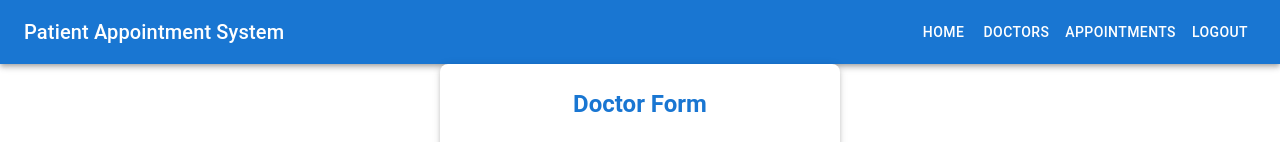
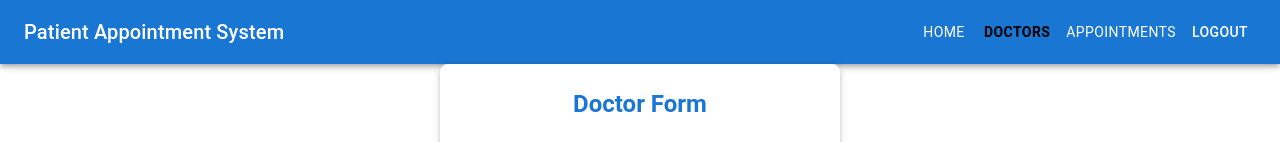
Before and after one commit to Vaibhavvvvvvvvv/fullcalender_react, a React (Vite) app: page /doctors in a window 1280 px wide. Shown: the top 142 px of the page. Built offline with nearby package versions, Linux system fonts and the light colour scheme; no server answers; sample sign-in values are in the browser's storage.

Commit message:
Implement Firestore integration for appointment and doctor forms, adding async submission and error handling

```diff
--- a/src/Component/AppointmentForm.jsx
+++ b/src/Component/AppointmentForm.jsx
@@ -1,7 +1,8 @@
 import React, { useState } from "react";
 import { Box, TextField, Button, MenuItem, Typography } from "@mui/material";
-import { v4 as uuidv4 } from "uuid";
-
+import { db } from "../firebase"; // Import Firestore instance
+import { collection, addDoc } from "firebase/firestore";
+import {v4 as uuidv4} from "uuid"
 const AppointmentForm = ({ events, setEvents, doctors = [] }) => {
   const [email, setEmail] = useState("");
   const [name, setName] = useState("");
@@ -9,7 +10,7 @@ const AppointmentForm = ({ events, setEvents, doctors = [] }) => {
   const [appointmentTime, setAppointmentTime] = useState("");
   const [errors, setErrors] = useState({});
 
-  const handleAppointment = () => {
+  const handleAppointment = async () => {
     const newErrors = {};
     if (!email) newErrors.email = "Email is required";
     if (!name) newErrors.name = "Name is required";
@@ -27,8 +28,15 @@ const AppointmentForm = ({ events, setEvents, doctors = [] }) => {
       start: appointmentTime,
       end: appointmentTime,
       resourceId: doctor,
+      email: email,
     };
 
+    try {
+      // Add appointment to Firebase Firestore
+      const docRef = await addDoc(collection(db, "appointments"), newEvent);
+      console.log("Appointment added with ID:", docRef.id);
+
+      // Update local state and storage
       const updatedEvents = [...events, newEvent];
       setEvents(updatedEvents);
       localStorage.setItem("events", JSON.stringify(updatedEvents));
@@ -39,6 +47,9 @@ const AppointmentForm = ({ events, setEvents, doctors = [] }) => {
       setDoctor("");
       setAppointmentTime("");
       setErrors({});
+    } catch (error) {
+      console.error("Error adding appointment: ", error);
+    }
   };
 
   return (
--- a/src/Component/DoctorForm.jsx
+++ b/src/Component/DoctorForm.jsx
@@ -1,20 +1,35 @@
 import React, { useState } from "react";
 import { TextField, Button, Box, Typography } from "@mui/material";
+import { db } from "../firebase"; // Import Firestore instance
+import { collection, addDoc } from "firebase/firestore";
 
 const DoctorForm = ({ doctors = [], setDoctors }) => {
   const [drId, setDrId] = useState("");
   const [drName, setDrName] = useState("");
 
-  const handleSubmit = () => {
+  const handleSubmit = async () => {
     if (drId && drName) {
       const newDoctor = { id: drId, title: drName };
-      const updatedDoctors = [...doctors, newDoctor];
-      setDoctors(updatedDoctors);
-      localStorage.setItem("doctors", JSON.stringify(updatedDoctors));
-      setDrId("");
-      setDrName("");
+
+      try {
+        // Add doctor to Firestore
+        const docRef = await addDoc(collection(db, "doctors"), newDoctor);
+        console.log("Doctor added with ID:", docRef.id);
+
+        // Update local state and storage
+        const updatedDoctors = [...doctors, newDoctor];
+        setDoctors(updatedDoctors);
+        localStorage.setItem("doctors", JSON.stringify(updatedDoctors));
+
+        // Reset form
+        setDrId("");
+        setDrName("");
+      } catch (error) {
+        console.error("Error adding doctor: ", error);
+      }
     }
   };
+
 
   return (
     <Box
--- a/src/Component/Navbar.jsx
+++ b/src/Component/Navbar.jsx
@@ -1,10 +1,11 @@
 import React from "react";
 import { AppBar, Toolbar, Typography, Button, Box } from "@mui/material";
-import { Link, useNavigate } from "react-router-dom";
+import { Link, useNavigate,useLocation } from "react-router-dom";
 import { useAuth } from "../AuthContext";
 
 const Navbar = () => {
   const navigate = useNavigate();
+  const location = useLocation();
   const { currentUser, logout } = useAuth();
 
   const handleLogout = async () => {
@@ -16,6 +17,13 @@ const Navbar = () => {
     }
   };
 
+  const getButtonStyle = (path) => ({
+    backgroundColor: location.pathname === path ? "transparent" : "inherit",
+    color: location.pathname === path ? "black" : "inherit",
+    fontWeight: location.pathname === path ? "bold" : "normal",
+  });
+
+
   return (
     <AppBar position="static">
       <Toolbar>
@@ -26,13 +34,13 @@ const Navbar = () => {
           {currentUser ? (
             // Show these buttons when the user is authenticated
             <>
-              <Button color="inherit" component={Link} to="/">
+              <Button sx={getButtonStyle("/")} component={Link} to="/">
                 Home
               </Button>
-              <Button color="inherit" component={Link} to="/doctors">
+              <Button sx={getButtonStyle("/doctors")} component={Link} to="/doctors">
                 Doctors
               </Button>
-              <Button color="inherit" component={Link} to="/appointments">
+              <Button sx={getButtonStyle("/appointments")} component={Link} to="/appointments">
                 Appointments
               </Button>
               <Button color="inherit" onClick={handleLogout}>
@@ -42,10 +50,10 @@ const Navbar = () => {
           ) : (
             // Show these buttons when the user is not authenticated
             <>
-              <Button color="inherit" component={Link} to="/login">
+                <Button sx={getButtonStyle("/login")} component={Link} to="/login">
                 Login
               </Button>
-              <Button color="inherit" component={Link} to="/signup">
+              <Button sx={getButtonStyle("/signup")} component={Link} to="/signup">
                 Sign Up
               </Button>
             </>
```
Lines whose indentation alone changed are shown as unchanged.
